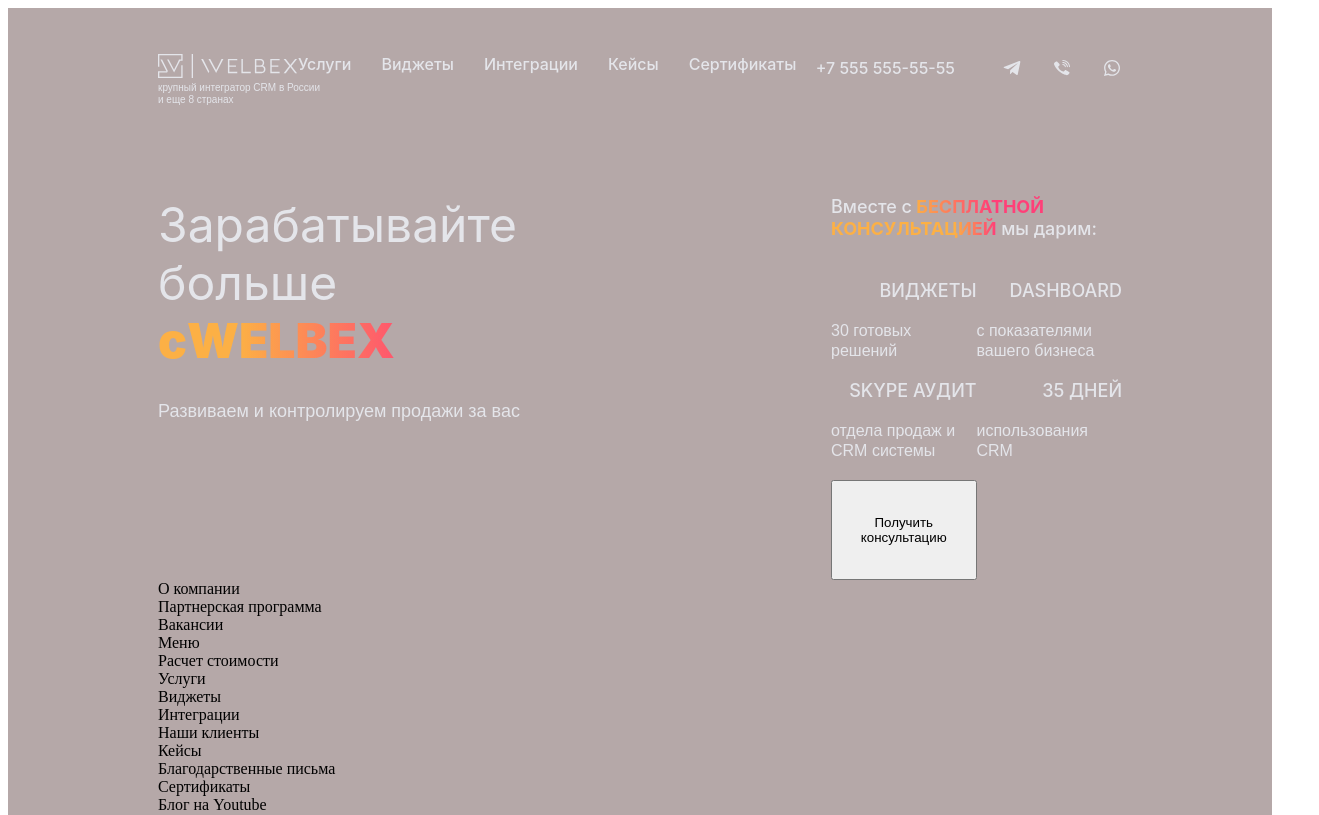
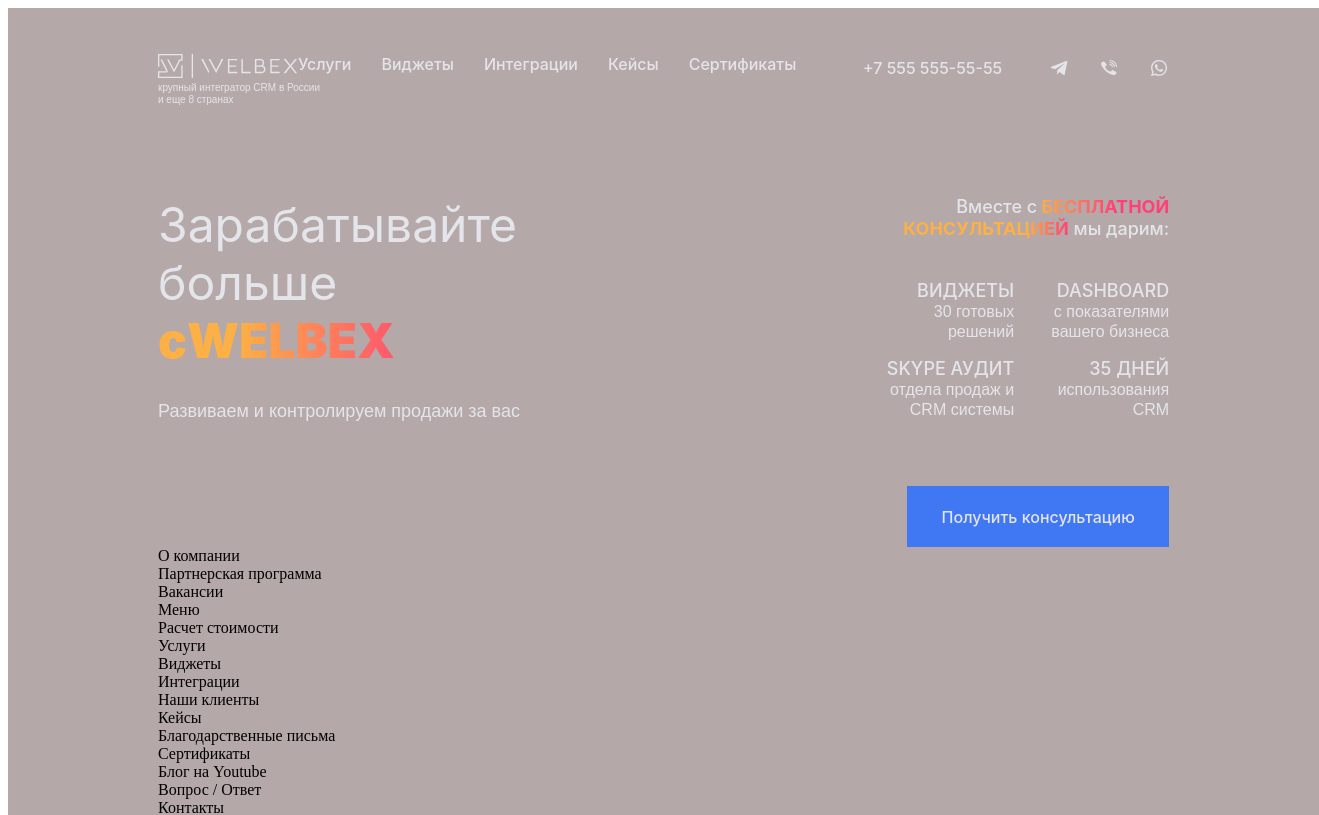
Before and after one commit to Julie-Trifonova/styled_page, a React (Create React App) app: page / in a window 1280 px wide. Shown: the top 815 px of the page, 1319 px wide, since content can reach past the window. Built offline with nearby package versions, Linux system fonts and the light colour scheme.

Commit message:
add_styles

```diff
--- a/src/App.module.css
+++ b/src/App.module.css
@@ -1,6 +1,7 @@
 .box {
     padding: 46px 150px;
     background: rgba(160, 144, 144, 0.78);
+    width: 80%;
 }
 .header {
 
@@ -98,11 +99,11 @@
     color: #E4E5EA;
 }
 .right_block {
-    width: 291px;
+    display: block;
+    width: 300px;
+    text-align: end;
 }
-/*.right_block_title_text:nth-child(n+2) {*/
-/*    margin-left: ;*/
-/*}*/
+
 .right_block_title_white_text {
     font-family: Inter, sans-serif;
     font-size: 18px;
@@ -130,16 +131,18 @@
 .right_block_gifts_list {
     margin-top: 40px;
     display: grid;
+    gap: 10px;
+    /*30px между блоками gift*/
     grid-template-columns: 1fr 1fr;
-    grid-auto-rows: minmax(100px, auto);
+    grid-auto-rows: minmax(68px, auto);
     justify-content: end;
+    justify-items: end;
 }
 .right_block_gift {
-    display: grid;
-    justify-items: end;
-    justify-content: end;
+    width: 135px;
 }
 .right_block_gift_title {
+    text-align: end;
     font-family: Inter, sans-serif;
     font-size: 18px;
     font-weight: 500;
@@ -148,12 +151,26 @@
     color: #E4E5EA;
 }
 .right_block_gift_text {
-    display: grid;
-    justify-items: end;
-    justify-content: end;
+    text-align: end;
     font-family: Montserrat, sans-serif;
     font-size: 16px;
     font-weight: 400;
     line-height: 20px;
     color: #E4E5EA;
 }
+.right_block_button_consultation_container {
+    margin-top: 60px;
+}
+.right_block_button_consultation_button {
+    width: 262px;
+    height: 61px;
+    font-family: Inter, sans-serif;
+    font-size: 16px;
+    font-weight: 500;
+    line-height: 20px;
+    color: #E4E5EA;
+    background: #4077F3;
+    border: none;
+    cursor: pointer;
+    transition: 300ms;
+}
--- a/src/App.tsx
+++ b/src/App.tsx
@@ -107,10 +107,14 @@ function App() {
 
                     <div className={s.right_block}>
                         <div className={s.right_block_title}>
-                            <span className={`${s.right_block_title_text} ${s.right_block_title_white_text} ${s.right_block_title_part_1}`}>Вместе с</span>
-                            <span className={`${s.right_block_title_text} ${s.right_block_title_gradient_text} ${s.right_block_title_part_2}`}> бесплатной</span>
-                            <span className={`${s.right_block_title_text} ${s.right_block_title_gradient_text} ${s.right_block_title_part_3}`}> консультацией</span>
-                            <span className={`${s.right_block_title_text} ${s.right_block_title_white_text} ${s.right_block_title_part_4}`}> мы дарим:</span>
+                            <span
+                                className={`${s.right_block_title_text} ${s.right_block_title_white_text} ${s.right_block_title_part_1}`}>Вместе с</span>
+                            <span
+                                className={`${s.right_block_title_text} ${s.right_block_title_gradient_text} ${s.right_block_title_part_2}`}> бесплатной</span>
+                            <span
+                                className={`${s.right_block_title_text} ${s.right_block_title_gradient_text} ${s.right_block_title_part_3}`}> консультацией</span>
+                            <span
+                                className={`${s.right_block_title_text} ${s.right_block_title_white_text} ${s.right_block_title_part_4}`}> мы дарим:</span>
                         </div>
                         <div className={s.right_block_gifts_list}>
                             <div className={s.right_block_gift}>
@@ -145,7 +149,11 @@ function App() {
                                     использования CRM
                                 </div>
                             </div>
-                            <button className={s.right_block_button_consultation}>Получить консультацию</button>
+                        </div>
+                        <div className={s.right_block_button_consultation_container}>
+                            <button className={s.right_block_button_consultation_button}>
+                                Получить консультацию
+                            </button>
                         </div>
                     </div>
                 </div>
```
